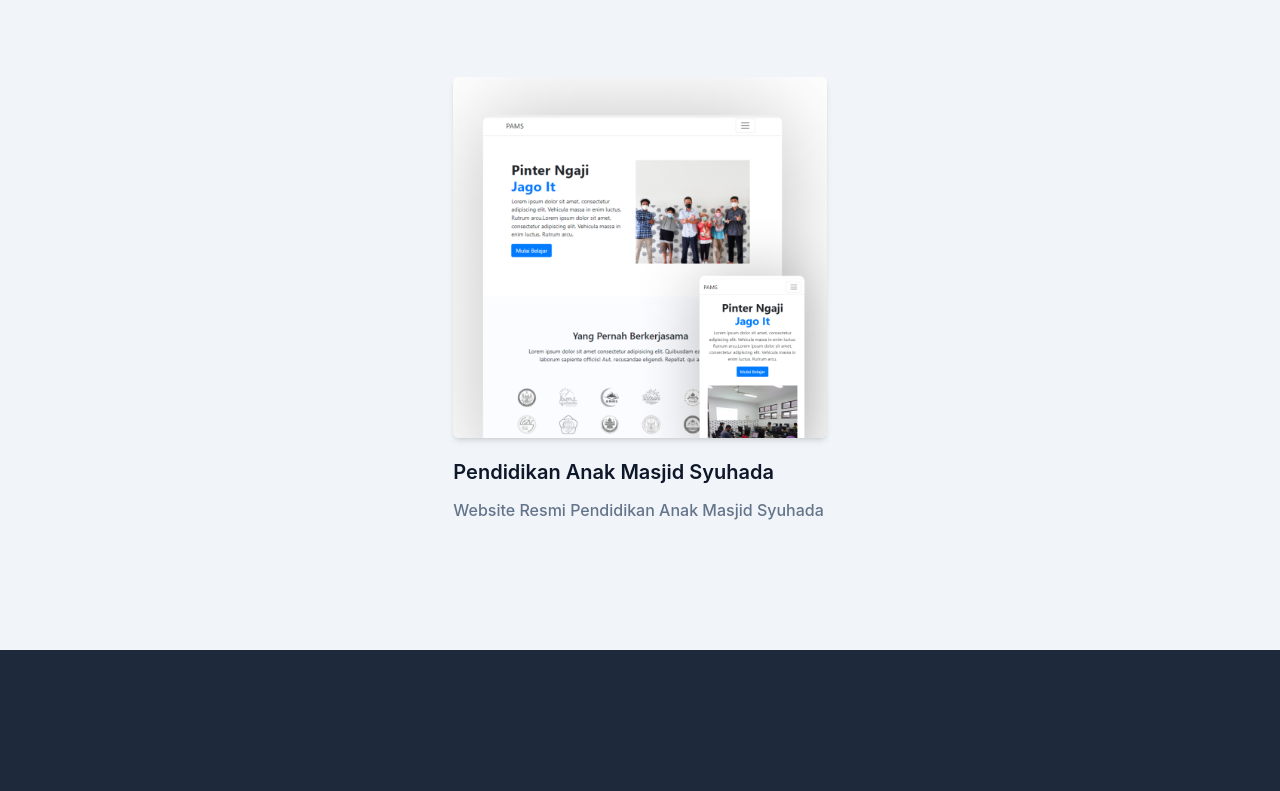
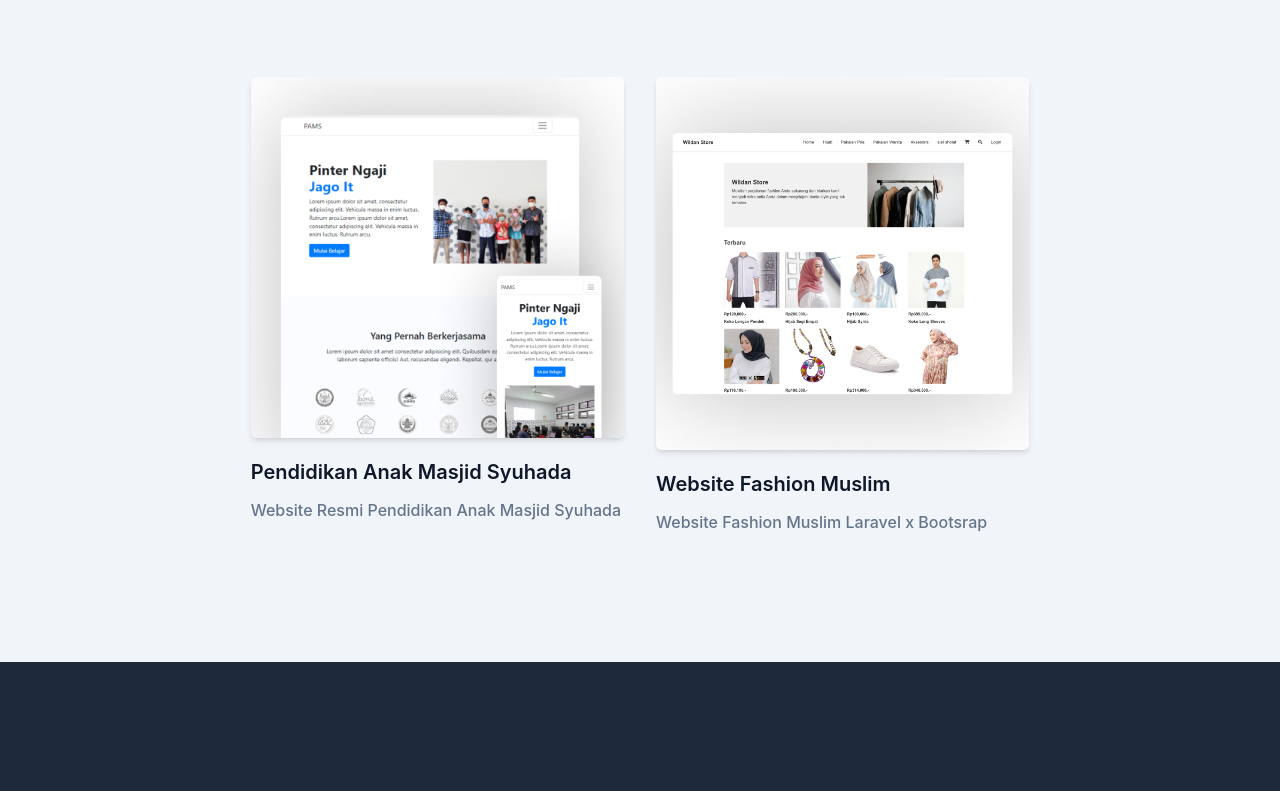
Before and after one commit to IzzaWildanRidhoni/portfolio-tailwindcss, a website: page index.html in a window 1280 px wide. Shown: the part 2758-3549 px from the top of the page. Drawn offline with Linux system fonts and the light colour scheme.

Commit message:
update portfolio

```diff
--- a/index.html
+++ b/index.html
@@ -241,6 +241,15 @@
               <p class="font-medium text-base text-secondary">Website Resmi Pendidikan Anak Masjid Syuhada</p>
             </a>
           </div>
+          <div class="mb-12 p-4 md:w-1/3"> <!-- Mengubah dari md:w-1/2 menjadi md:w-1/3 -->
+            <a href="https://github.com/IzzaWildanRidhoni/wildanstore" target="_blank">
+              <div class="rounded-md shadow-md overflow-hidden">
+                <img src="dist/img/8.png" alt="" width="w-full" />
+              </div>
+              <h3 class="font-semibold text-xl text-dark mt-5 mb-3 dark:text-white">Website Fashion Muslim</h3>
+              <p class="font-medium text-base text-secondary">Website Fashion Muslim Laravel x Bootsrap</p>
+            </a>
+          </div>
         </div>
       </div>
 
```
Also changed, not shown: dist/img/8.png (added).
